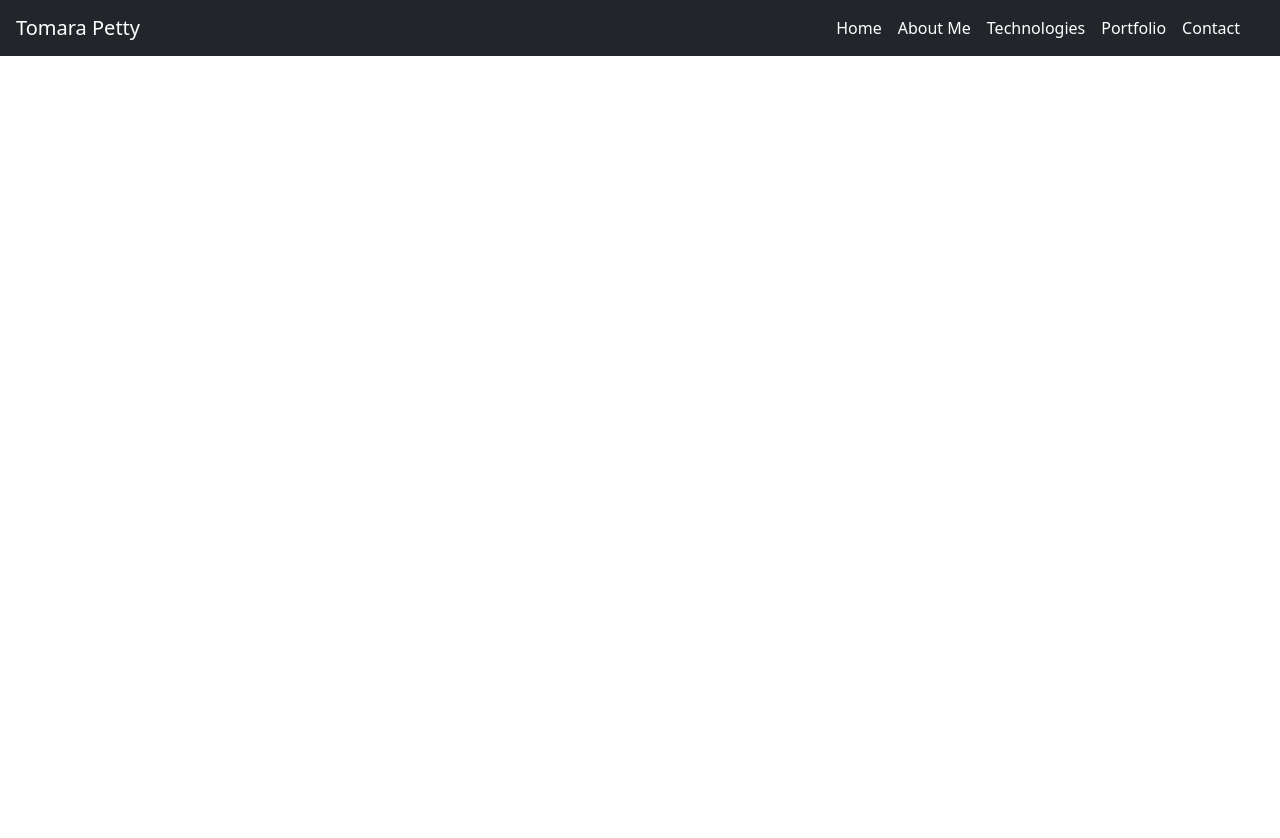
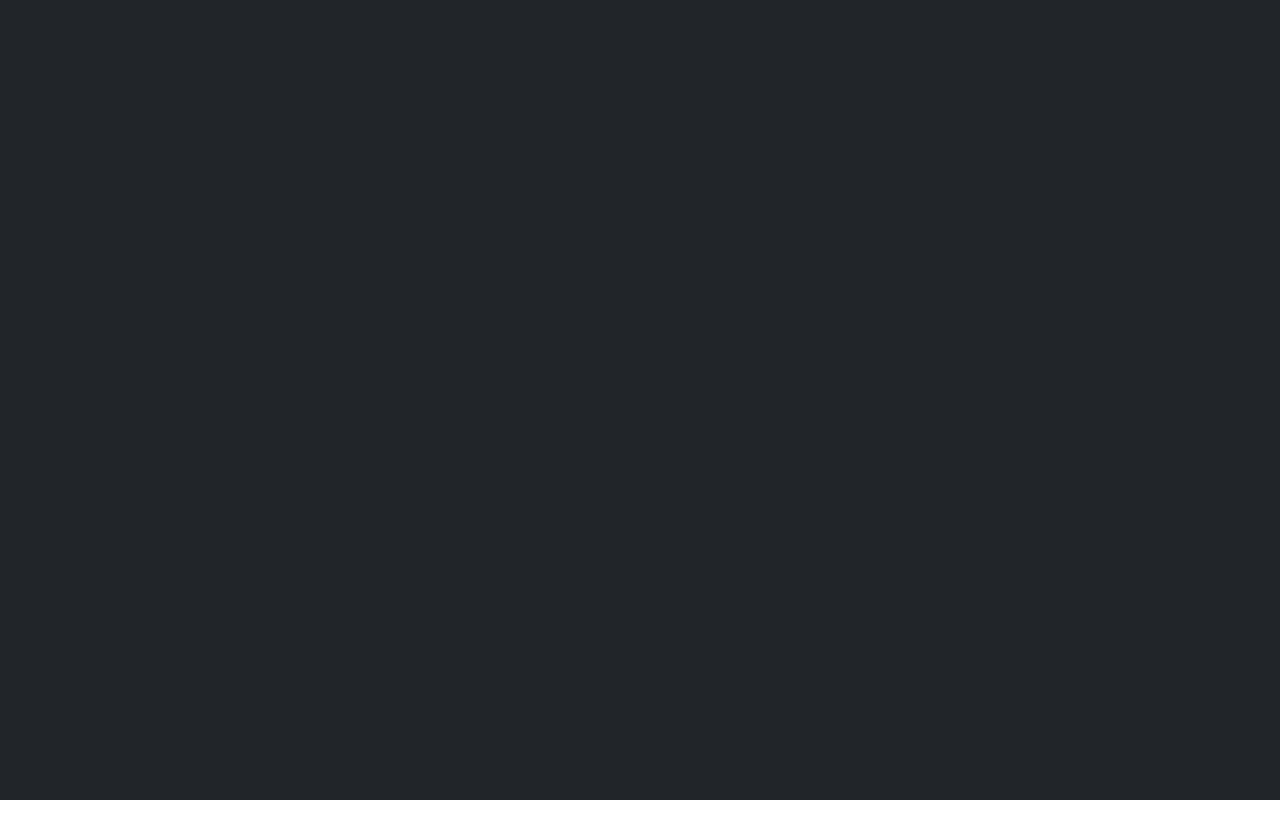
Before and after one commit to TomaraPetty/react-portfolio, a React (Create React App) app: page / in a window 1280 px wide. Shown: the top 838 px of the page. Before the commit the page ends 800 px from the top, so only its background shows below. Built offline with nearby package versions, Linux system fonts and the light colour scheme.

Commit message:
adding react tsparticles

```diff
--- a/package.json
+++ b/package.json
@@ -11,6 +11,7 @@
     "react-bootstrap": "^2.2.2",
     "react-dom": "^17.0.2",
     "react-scripts": "5.0.0",
+    "react-tsparticles": "^2.2.1",
     "web-vitals": "^2.1.4"
   },
   "scripts": {
--- a/src/App.css
+++ b/src/App.css
@@ -1,3 +1,9 @@
+@import url("https://fonts.googleapis.com/css2?family=Nunito:wght@200;300;400;600;700;800display=swap");
+
+.App {
+  font-family: 'Nunito', sans-serif;
+}
+
 :root {
   --nav-color: hsl(210, 11%, 15%);
   --nav-color-hover: hsl(210, 11%, 45%);
@@ -6,3 +12,12 @@
   --font-color: hsl(0, 0%, 100%);
   --font-color-hover: hsl(0, 0%, 30%);
 }
+
+.tsparticles-canvas-el {
+  position: inherit !important;
+  min-height: 96vh;
+}
+
+#tsparticles {
+  height: 100vh;
+}
--- a/src/App.js
+++ b/src/App.js
@@ -1,10 +1,70 @@
 import './App.css';
 import NavigationBar from './screens/navigationBar/NavigationBar';
+import Particles from 'react-tsparticles';
 
 function App() {
   return (
     <div className="App">
       <NavigationBar/>
+      <Particles
+        id="tsparticles"
+        options={{
+          background: {
+            color: {
+              value: "#212529",
+            },
+          },
+          fpsLimit: 60,
+          interactivity: {
+            events: {
+              onClick: {
+                enable: true,
+                mode: "push",
+              },
+              // onHover: {
+              //   enable: true,
+              //   mode: "repulse",
+              // },
+              resize: true,
+            },
+            modes: {
+              bubble: {
+                distance: 200,
+                duration: 2,
+                opacity: 0.8,
+                size: 40,
+              },
+              push: {
+                quantity: 4,
+              },
+              repulse: {
+                distance: 200,
+                duration: 0.4,
+              },
+            },
+          },
+          particles: {
+            color: {
+              value: "#ffffff",
+            },
+            links: {
+              color: "#ffff5f",
+              distance: 150,
+              enable: true,
+              opacity: 0.5,
+            },
+            move: {
+              direction: "none",
+              enable: true,
+              outMode: "bounce",
+              random: false,
+              speed: 1,
+              straight: false,
+            },
+          },
+        }}
+      />
+
     </div>
   );
 }
```
Also changed, not shown: 1 other file (tests, documents, lock files or other folders).
